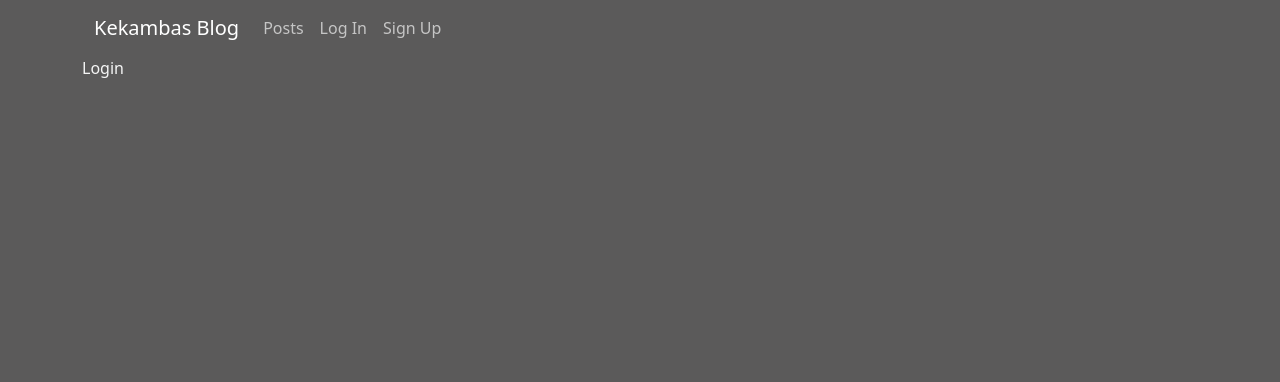
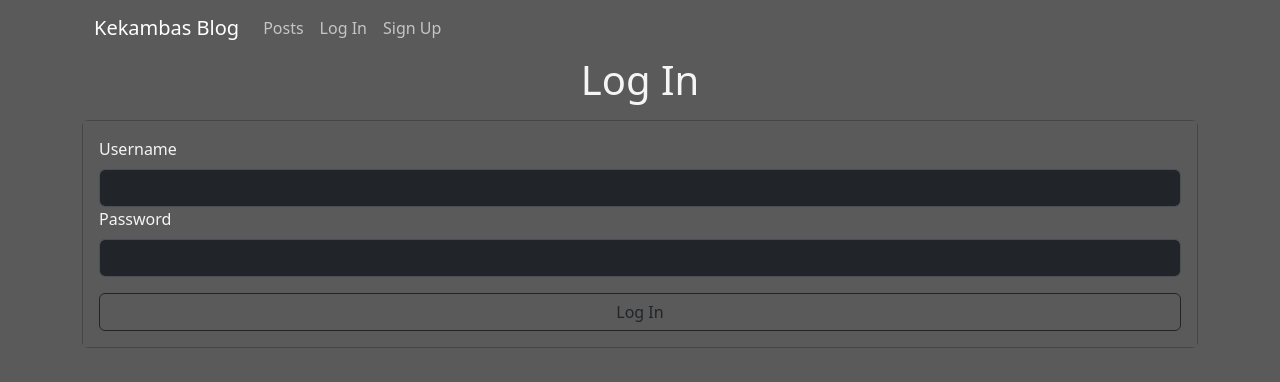
Before and after one commit to Jansevska/react_kekambas_blog, a React (Vite) app: page /login in a window 1280 px wide. Shown: the top 382 px of the page. Built offline with nearby package versions, Linux system fonts and the light colour scheme.

Commit message:
Update Login Component with stateful data and inputchange

```diff
--- a/src/index.css
+++ b/src/index.css
@@ -2,7 +2,3 @@
   background-color: rgb(91, 90, 90);
   color: whitesmoke
 }
-
-.h2{
-  color: rgb(207, 228, 245);
-}
--- /dev/null
+++ b/src/types/auth.ts
@@ -0,0 +1,11 @@
+type UserType = {
+    id: number,
+    username: string,
+    password?: string,
+    confirmPassword?: string,
+    firstName: string,
+    lastName: string,
+    email: string
+}
+
+export default UserType
--- a/src/views/Login.tsx
+++ b/src/views/Login.tsx
@@ -1,9 +1,35 @@
-
+import { useState } from 'react'
+import Card from 'react-bootstrap/Card'
+import Form from 'react-bootstrap/Form'
+import Button from 'react-bootstrap/Button'
+import UserType from '../types/auth'
 
 type Props = {}
 
 export default function Login({ }: Props) {
+
+    const [userFormData, setUserFormData] = useState<Partial<UserType>>({username:'', password:''})
+
+    const handleInputChange = (e: React.ChangeEvent<HTMLInputElement>) => {
+        setUserFormData({...userFormData, [e.target.name]: e.target.value})
+    }
+
     return (
-        <div>Login</div>
+        <>
+        <h1 className="text-center">Log In</h1>
+        <Card className='mt-3'>
+            <Card.Body>
+                <Form>
+                    <Form.Label htmlFor='username'>Username</Form.Label>
+                    <Form.Control value={userFormData.username} name='username' onChange={handleInputChange} />
+
+                    <Form.Label htmlFor='password'>Password</Form.Label>
+                    <Form.Control value={userFormData.password} name='password' type='password' onChange={handleInputChange} />
+
+                    <Button type="submit" variant='outline-dark' className="w-100 mt-3">Log In</Button>
+                </Form>
+            </Card.Body>
+        </Card>
+    </>
     )
 }
--- a/src/views/SignUp.tsx
+++ b/src/views/SignUp.tsx
@@ -2,12 +2,13 @@ import { useState } from 'react'
 import Card from 'react-bootstrap/Card'
 import Form from 'react-bootstrap/Form'
 import Button from 'react-bootstrap/Button'
+import UserType from '../types/auth'
 
 type Props = {}
 
 export default function SignUp({ }: Props) {
 
-    const [userFormData, setUserFormData] = useState(
+    const [userFormData, setUserFormData] = useState<Partial<UserType>>(
         {
             firstName: '',
             lastName: '',
@@ -19,6 +20,7 @@ export default function SignUp({ }: Props) {
     )
 
     const handleInputChange = (e:React.ChangeEvent<HTMLInputElement>):void => {
+        console.log(e.target.name, e.target.value);
         setUserFormData({...userFormData, [e.target.name]: e.target.value})
     }
 
```
